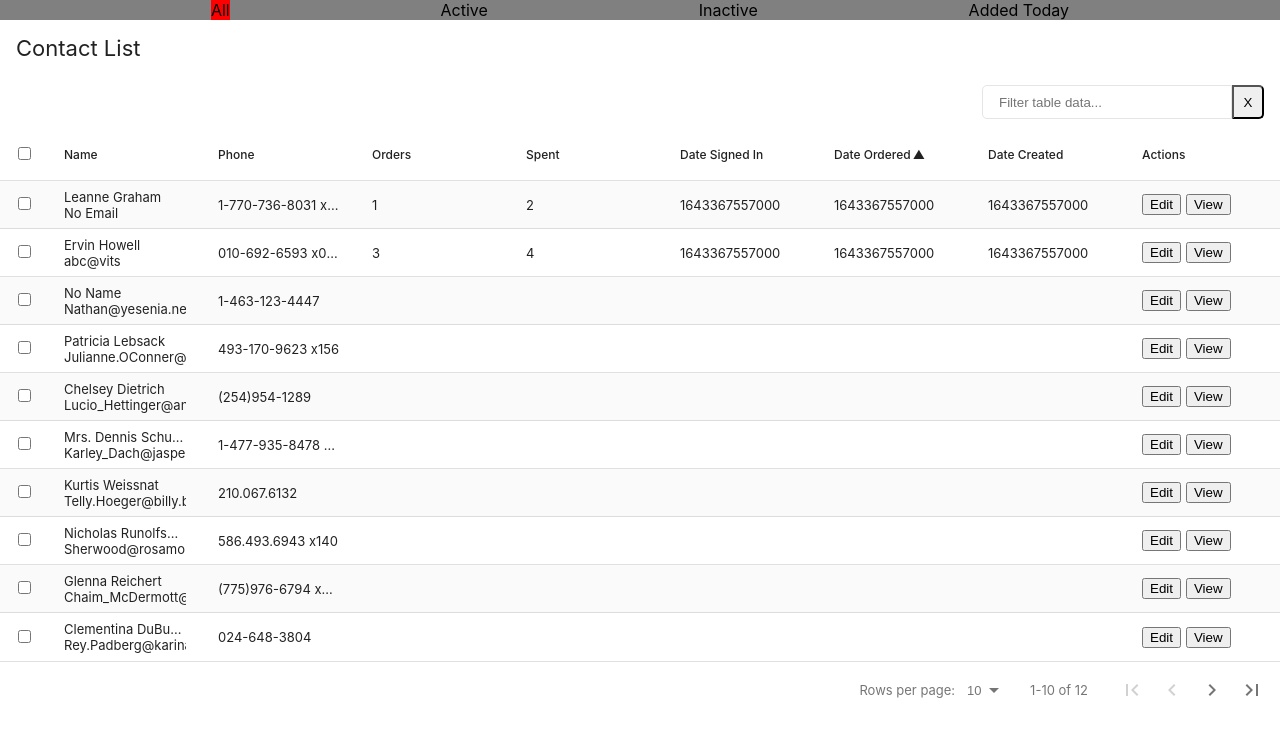
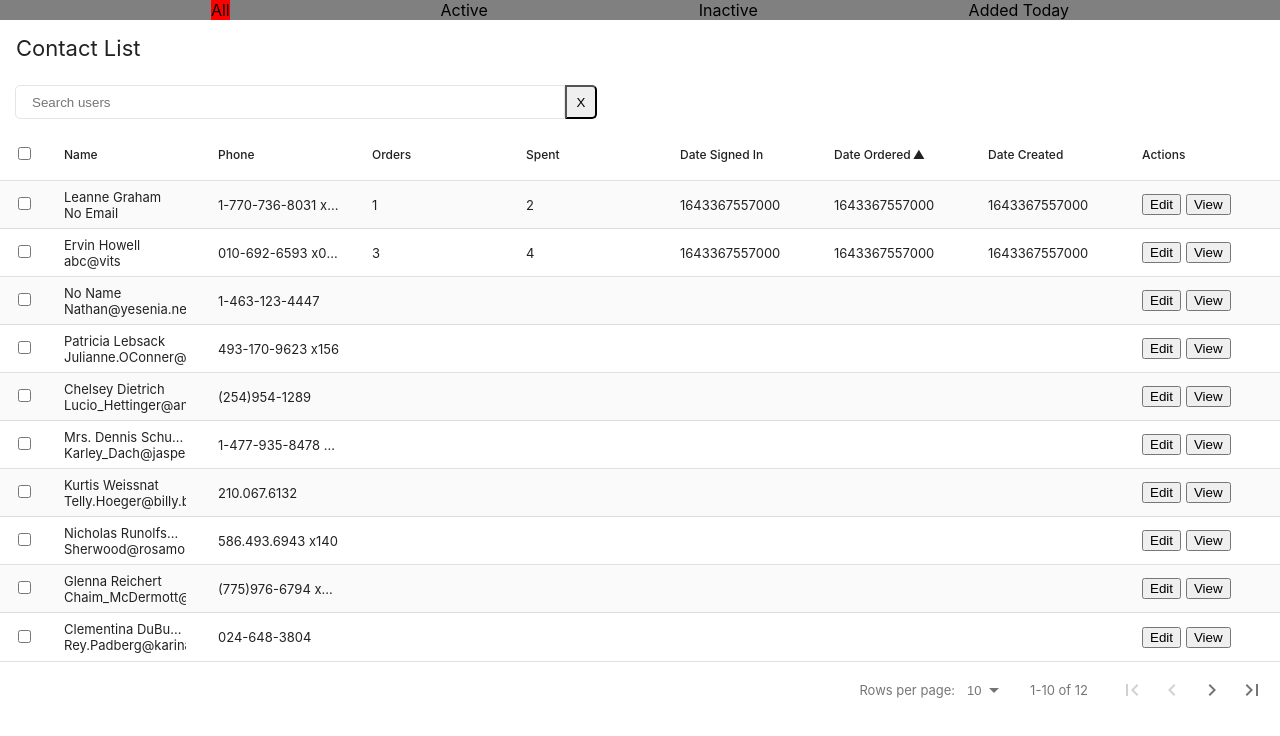
Before and after one commit to Kshitiz1403/FD-Admin-Panel, a React (Create React App) app: page / in a window 1280 px wide. Shown: the top 736 px of the page. Built offline with nearby package versions, Linux system fonts and the light colour scheme.

Commit message:
changed styling of filter component

```diff
--- a/src/components/FilterComponent.js
+++ b/src/components/FilterComponent.js
@@ -6,7 +6,7 @@ const Input = styled.input.attrs(props => ({
   size: props.small ? 5 : undefined
 }))`
   height: 32px;
-  width: 200px;
+  width: 500px;
   border-radius: 3px;
   border-top-left-radius: 5px;
   border-bottom-left-radius: 5px;
@@ -30,16 +30,16 @@ const ClearButton = styled.button`
 `;
 
 const FilterComponent = ({ filterText, onFilter, onClear }) => (
-  <>
+  <div style={{display:'flex', flexDirection:'row', left:15, position:'absolute',  }}>
     <Input
       id="search"
       type="text"
-      placeholder="Filter table data..."
+      placeholder="Search users"
       value={filterText}
       onChange={onFilter}
     />
     <ClearButton onClick={onClear}>X</ClearButton>
-  </>
+  </div>
 );
 
 export default FilterComponent;
```
